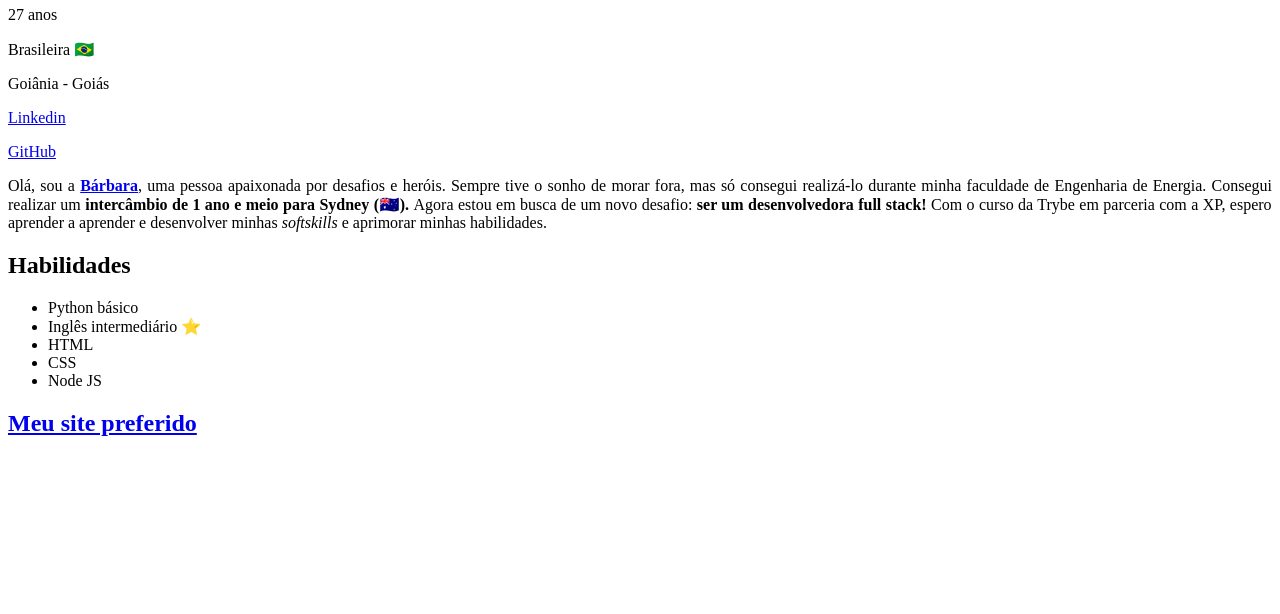
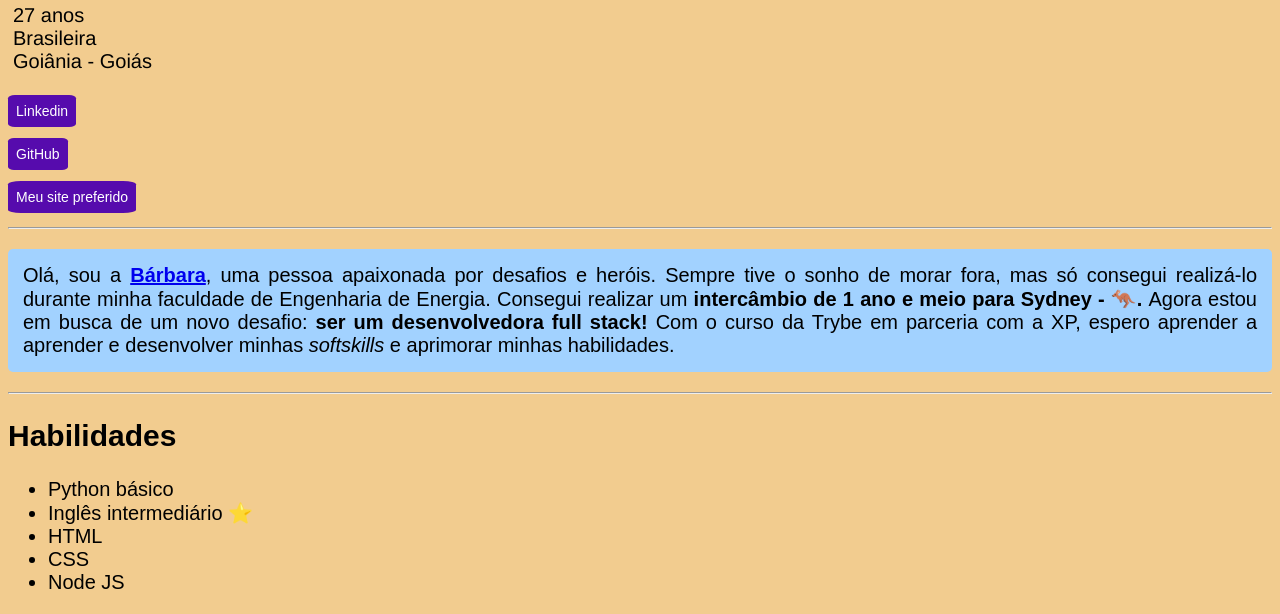
Before and after one commit to ironferro/Portfolio, a plain HTML site: page index.html in a window 1280 px wide. Shown: the part 290-904 px from the top of the page. Before the commit the page ends 800 px from the top, so only its background shows below. Drawn offline with Linux system fonts and the light colour scheme.

Commit message:
colocando CSS

```diff
--- a/index.html
+++ b/index.html
@@ -5,36 +5,68 @@
     <meta http-equiv="X-UA-Compatible" content="IE=edge">
     <meta name="viewport" content="width=device-width, initial-scale=1.0">
     <title> Bárbara Caetano Ferro</title>
+    <style>
+        body {
+            background-color: rgb(242, 204, 143);
+            font-size: 20px;
+            font-family: arial;
+        }
+        .principal{
+            background-color: rgb(162, 210, 255);
+            font-family: arial;
+            padding: 15px;
+            border-radius: 5px;
+        }
+        #foto {
+            border-radius: 50px;
+        }
+        .redes-sociais {
+            border-radius: 10%;
+            background-color: rgb(86, 11, 173);
+            text-decoration:none;
+            color: white;
+            font-size: 14px;
+            font-family: arial;
+            padding: 8px;
+        }
+        .idade-nacional {
+            padding: 5px;
+            font-family: 'Franklin Gothic Medium';
+        }
+
+    </style>
 </head>
 <body>
-    <img id="foto"src="minha-foto.jpg" alt="Foto de uma mulher morena jovem usando uma blusa laranja" width="115px">
+    <img id="foto"src="minha-foto.jpg" alt="Foto de uma mulher morena jovem usando uma blusa laranja" width="100px">
     <h1> Bárbara Caetano Ferro </h1>
-    <p>27 anos</p>
-    <p>Brasileira 🇧🇷</p>
-    <p>Goiânia - Goiás</p>
+    <p class="idade-nacional" >27 anos <br> Brasileira<br> Goiânia - Goiás</p>
     <p>
-        <a href="https://www.linkedin.com/in/barbaracaetanof/" target="_blank">Linkedin</a>
+        <a class="redes-sociais" href="https://www.linkedin.com/in/barbaracaetanof/" target="_blank">Linkedin</a>
     </p>
     <p>
-        <a href="https://github.com/ironferro" target="_blank">GitHub</a>
+        <a class="redes-sociais" href="https://github.com/ironferro" target="_blank">GitHub</a>
     </p>
-    <p align="justify">
+    <p>
+        <p><a class="redes-sociais" href="https://www.omelete.com.br/" target="_blank">Meu site preferido</a></p>
+    </p>
+    <hr>
+    <p class="principal" align="justify">
         Olá, sou a <strong><a href="#foto">Bárbara</a></strong>, uma pessoa apaixonada por desafios e heróis.
         Sempre tive o sonho de morar fora, mas só consegui realizá-lo
         durante minha faculdade de Engenharia de Energia.
-        Consegui realizar um <strong>intercâmbio de 1 ano e meio para Sydney (🇦🇺). </strong>
+        Consegui realizar um <strong>intercâmbio de 1 ano e meio para Sydney - &#x1F998;. </strong>
         Agora estou em busca de um novo desafio: <strong>ser um desenvolvedora full stack!</strong>
         Com o curso da Trybe em parceria com a XP, espero aprender a aprender e desenvolver minhas <em>softskills</em> e
         aprimorar minhas habilidades.
     </p>
+    <hr>
     <h2>Habilidades</h2>
         <ul>
             <li>Python básico</li>
-            <li>Inglês intermediário ⭐</li>
+            <li>Inglês intermediário &#x2B50; </li>
             <li>HTML</li>
             <li>CSS</li>
             <li>Node JS</li>
         </ul>
-    <h2><a href="https://www.omelete.com.br/" target="_blank">Meu site preferido</a></h2>
 </body>
 </html>
```
